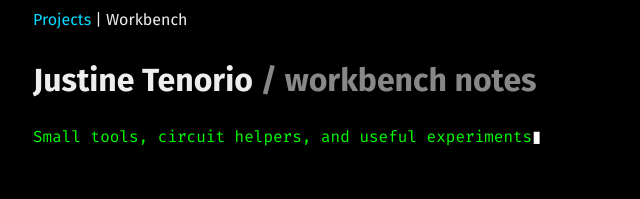
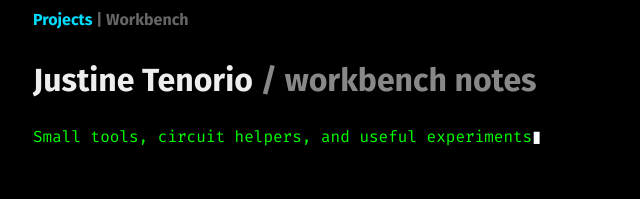
Before and after one commit to tatinCode/tatinCode.github.io, a plain HTML site: page workbench/index.html in a window 1280 px wide. Shown: the top 199 px of the page, 207-847 px from the left. Drawn offline with Linux system fonts and the light colour scheme.

Commit message:
clean up and some fixinnings

```diff
--- a/tatin.css
+++ b/tatin.css
@@ -51,7 +51,7 @@ table, tbody, tr, td { border-color: var(--border); }
 .tatin hr { color: #000; background: #000; height: 1px; border:0; }
 .tatin table, .jwzw tbody, .jwzw tr, .jwzw td { border-color: #000; }
 
-.navL   { color: #666; font-weight: bold; float: left; }
+.navL   { color: #666; font-weight: bold; text-align: left; margin-bottom: 1rem; }
 .navR   { color: #666; font-weight: bold; float: right; text-align:right; }
 .navC   { color: #666; font-weight: bold; text-align: center; }
 
--- a/workbench/index.html
+++ b/workbench/index.html
@@ -15,10 +15,10 @@
     </head>
 
     <body>
-        <nav class="site-nav noprint" aria-label="Primary navigation">
+        <nav class="navL noprint" aria-label="Primary navigation">
             <a href="/">Projects</a>
             |
-            <span>Workbench</span>
+            <span aria-current="page">Workbench</span>
         </nav>
 
         <header>
```
Also changed, not shown: index.html (+0 -1 lines), workbench/template/index.html (+3 -2 lines).
